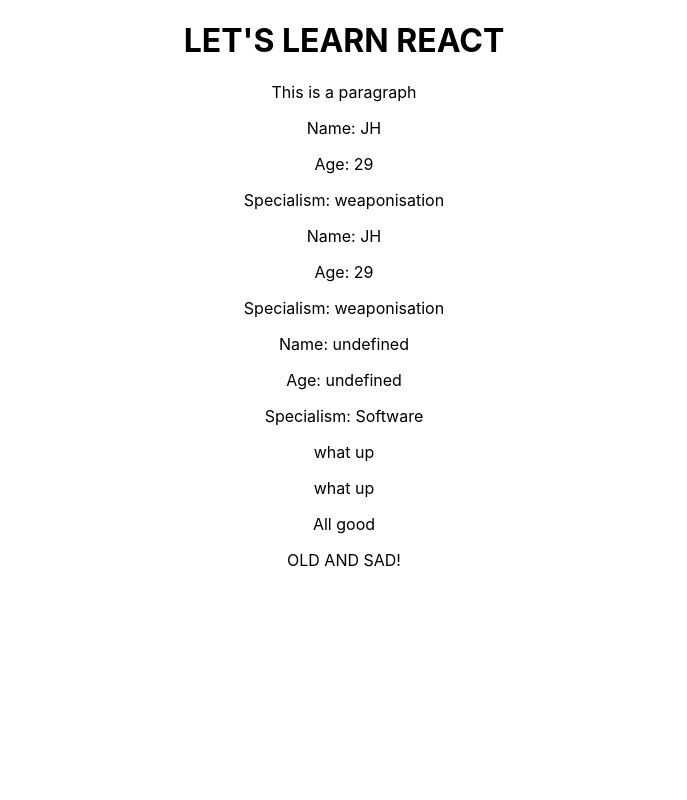
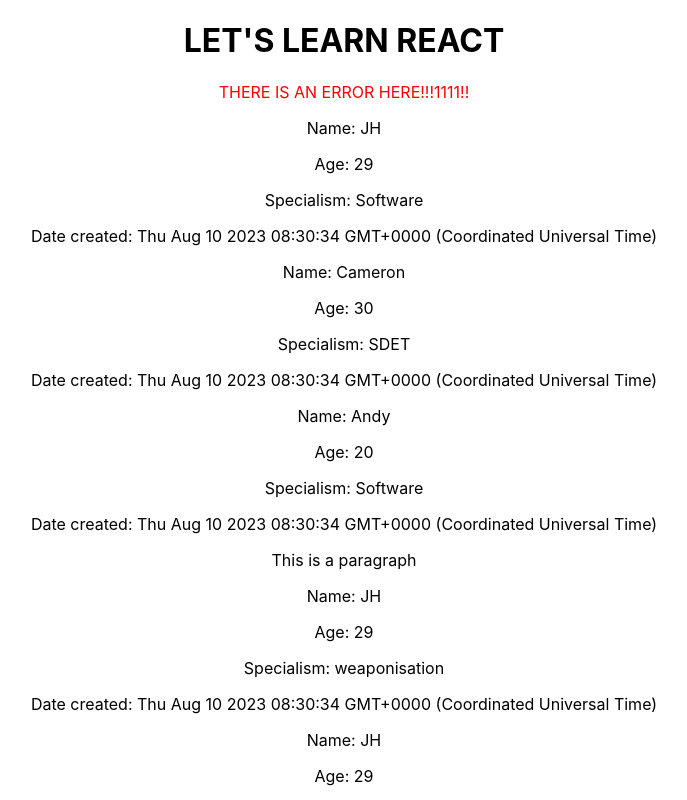
Before and after one commit to JHarry444/Sky-React, a React (Create React App) app: page / in a window 1280 px wide. Shown: the top 800 px of the page, without its empty margins (296-983 px from the left). Built offline with nearby package versions, Linux system fonts and the light colour scheme.

Commit message:
mocking + data

```diff
--- a/src/App.js
+++ b/src/App.js
@@ -1,19 +1,28 @@
-import logo from './logo.svg';
+// import logo from './logo.svg';
 import './App.css';
 import Header from './components/Header';
 import Trainer from './components/Trainer';
 import Conditional from './components/Conditional';
 import ClassBased from './components/ClassBased';
+import trainers from './data/trainers.json';
+import TruthyFalsy from './components/TruthyFalsy';
 
 function App() {
   const InnerComponent = () => <p>what up</p>;
   return (
     <div className='App'>
       <Header />
+      <TruthyFalsy error={true} />
+      <TruthyFalsy error={false} />
+      {
+        trainers.map(({ id, name, age, specialism }) => (
+          <Trainer key={id} name={name} age={age} specialism={specialism} />
+        )
+        )
+      }
       <p>This is a paragraph</p>
       <Trainer name="JH" age={29} specialism="weaponisation" />
       {Trainer({ name: "JH", age: 29, specialism: "weaponisation" })}
-      <Trainer />
       <InnerComponent />
       {InnerComponent()}
       <Conditional />
--- /dev/null
+++ b/src/components/CreatedDate.jsx
@@ -0,0 +1,5 @@
+const CreatedDate = () => {
+    return ( <p>{`Date created: ${new Date().toString()}`}</p> );
+}
+
+export default CreatedDate;
--- a/src/components/Trainer.jsx
+++ b/src/components/Trainer.jsx
@@ -1,4 +1,5 @@
 import PropTypes from "prop-types";
+import CreatedDate from "./CreatedDate";
 
 // const Trainer = (props) => {
 //     return (
@@ -20,9 +21,7 @@
             <p>{`Name: ${name}`}</p>
             <p>{`Age: ${age}`}</p>
             <p>{`Specialism: ${specialism}`}</p>
-            {
-                //<p>Date: {new Date().toString()}</p>
-            }
+            <CreatedDate/>
         </div>
     )
 
--- /dev/null
+++ b/src/components/TruthyFalsy.jsx
@@ -0,0 +1,10 @@
+import PropTypes from "prop-types";
+
+const TruthyFalsy = ({error}) => {
+    return ( error && <p style={{color: "red"}}>THERE IS AN ERROR HERE!!!1111!!</p> );
+}
+
+TruthyFalsy.propTypes = {
+    error: PropTypes.bool.isRequired
+}
+export default TruthyFalsy;
--- /dev/null
+++ b/src/data/trainers.json
@@ -0,0 +1,20 @@
+[
+    {
+        "id": 1,
+        "name": "JH",
+        "age": 29,
+        "specialism": "Software"
+    },
+    {
+        "id": 2,
+        "name": "Cameron",
+        "age": 30,
+        "specialism": "SDET"
+    },
+    {
+        "id": 3,
+        "name": "Andy",
+        "age": 20,
+        "specialism": "Software"
+    }
+]
```
Also changed, not shown: 2 other files (tests, documents, lock files or other folders).
